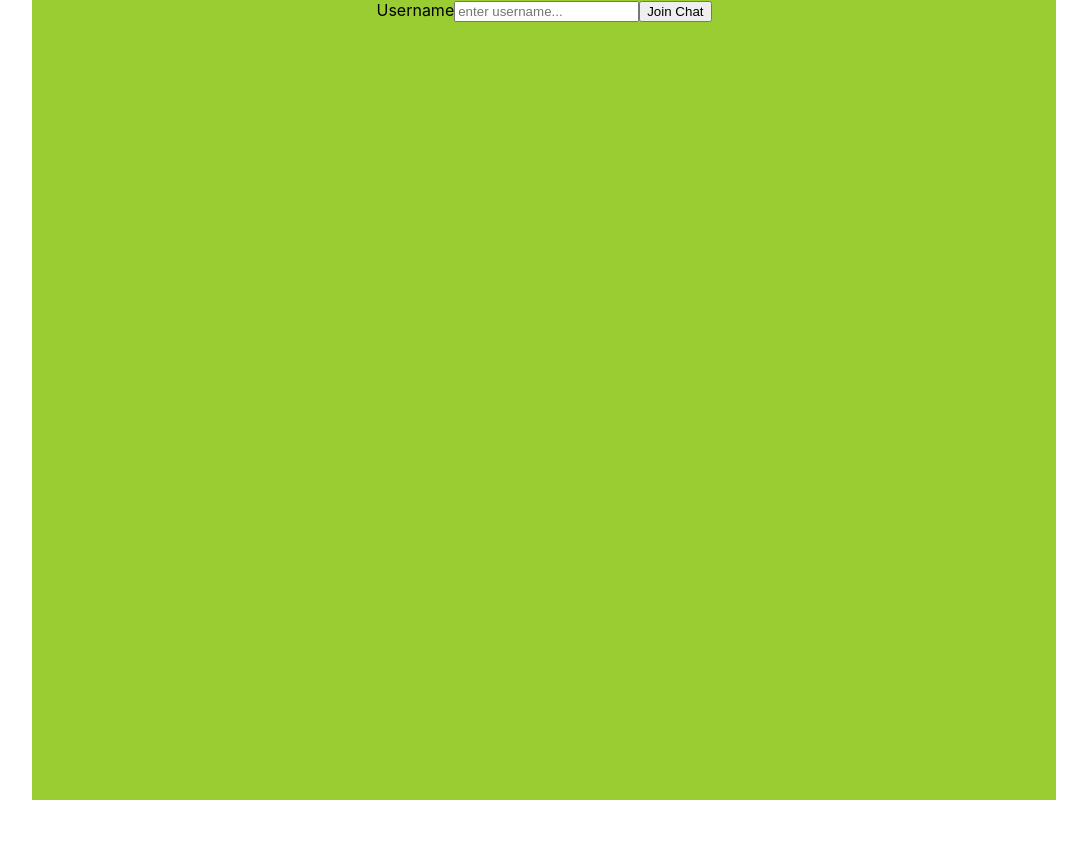
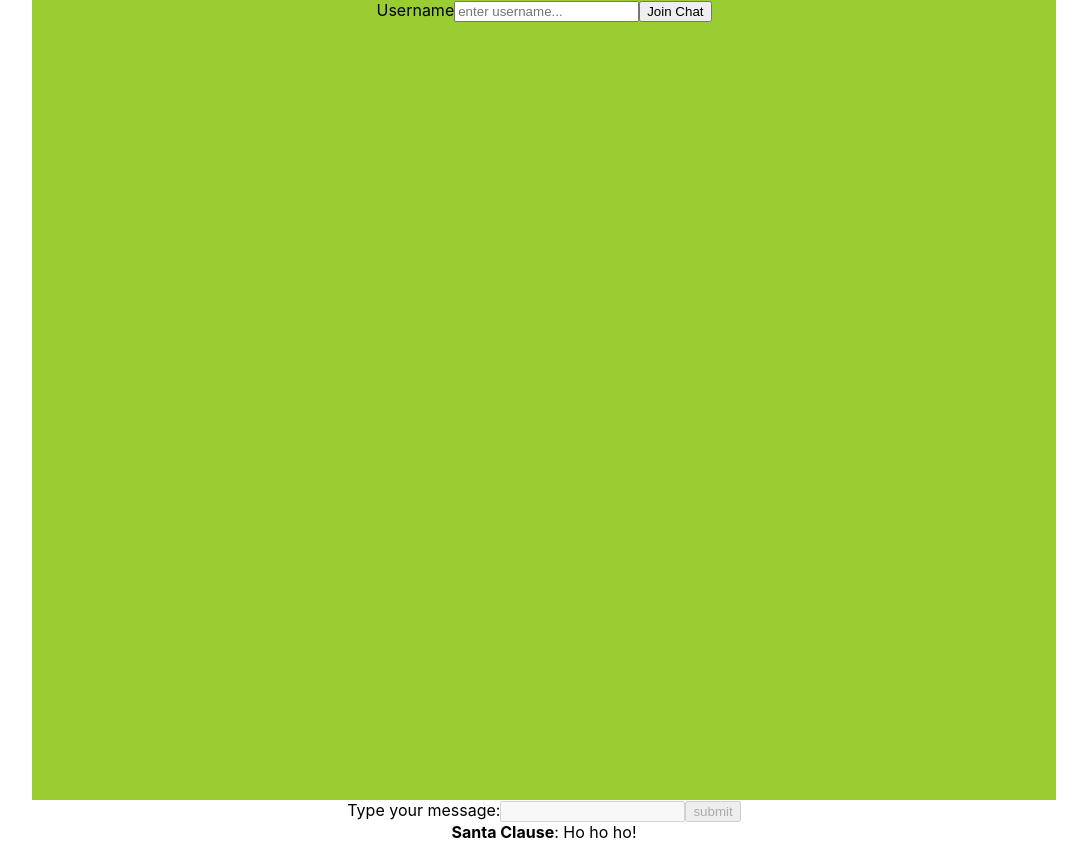
Before and after one commit to biprajit163/chatapp-hackathon, a Next.js app: page / in a window 1280 px wide. Shown: the whole page, without its empty margins (96-1183 px from the left). Before the commit the page ends 800 px from the top, so only its background shows below. Built offline with nearby package versions, Linux system fonts and the light colour scheme; no server answers.

Commit message:
mintbean tutorial finnished

```diff
--- a/pages/components/username.js
+++ b/pages/components/username.js
@@ -4,30 +4,14 @@
 
 function username({ value, onChange, onSubmit, completed }) {
 
-    const [username, setUsername] = useState("");
-
-    let handleSubmit = (e) => {
-        var frm = document.getElementById("username");
-
-        e.preventDefault();
-        console.log(username);
-        setUsername("");
-
-        frm.value = "";
-    }
-
-    let handleChange = (e) => {
-        setUsername(e.target.value);
-    }
-
     if(completed) {
         return(
-            <div>Chatting as <b>{username}</b></div>
+            <div>Chatting as <b>{value}</b></div>
         );
     } else {
         return(
             <div className={styles.signin}>
-                <form onSubmit={handleSubmit}>
+                <form onSubmit={(e) => e.preventDefault() || onSubmit(value)}>
                     <label htmlFor="username">Username</label>
                     <input
                         type="text"
@@ -35,7 +19,7 @@
                         id="username"
                         placeholder="enter username..."
                         required
-                        onChange={handleChange}
+                        onChange={(e) => e.preventDefault() || onChange(e.target.value)}
                     />
                     <button type="submit" className="join-btn">Join Chat</button>
                 </form>
--- a/pages/index.js
+++ b/pages/index.js
@@ -44,6 +44,20 @@
 
   useEffect(() => connectSocket(), []);
 
+  const handleMessage = (e) => {
+    e.preventDefault();
+
+    if(!socket) {
+      alert("Chatroom not connected, try again later.");
+      return;
+    }
+
+    if(!message || !isUsernameConfirmed) return;
+
+    socket.emit("message-submitted", {message, username});
+    setMessage("");
+  };
+
   return (
     <div className={styles.Home}>
       <Head>
@@ -51,7 +65,47 @@
         <link rel="icon" href="/favicon.ico"/>
       </Head>
       <body className="app-body">
-        <Username/>
+        {/* Username area */}
+        <Username
+          value={username}
+          completed={isUsernameConfirmed}
+          onSubmit={() => setUsernameConfirmed(true)}
+          onChange={(value) => setUsernameConfirmed(true)}
+        />
+
+        {/* Message form */}
+        <div>
+          <form onSubmit={handleMessage}>
+            <label>
+              Type your message:
+              <input
+                type="text"
+                name="message"
+                value={message}
+                onChange={(e) => setMessage(e.target.value)}
+                disabled={!isUsernameConfirmed}
+              />
+            </label>
+            <input
+              type="submit"
+              value="submit"
+              disabled={!isUsernameConfirmed}
+            />
+          </form>
+        </div>
+
+        {/*list of messages */}
+        <div>
+          {
+            history.map(({username, message}, i) => {
+              return(
+                <div key={i}>
+                  <b>{username}</b>: {message}
+                </div>
+              );
+            })
+          }
+        </div>
       </body>
     </div>
   )
```
